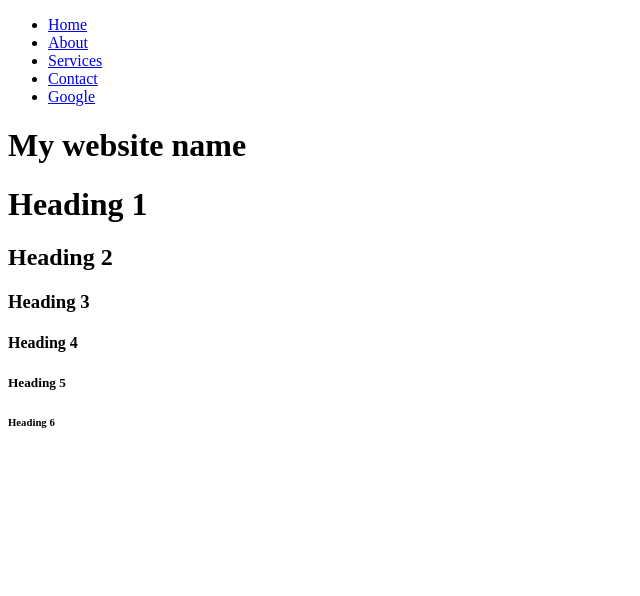
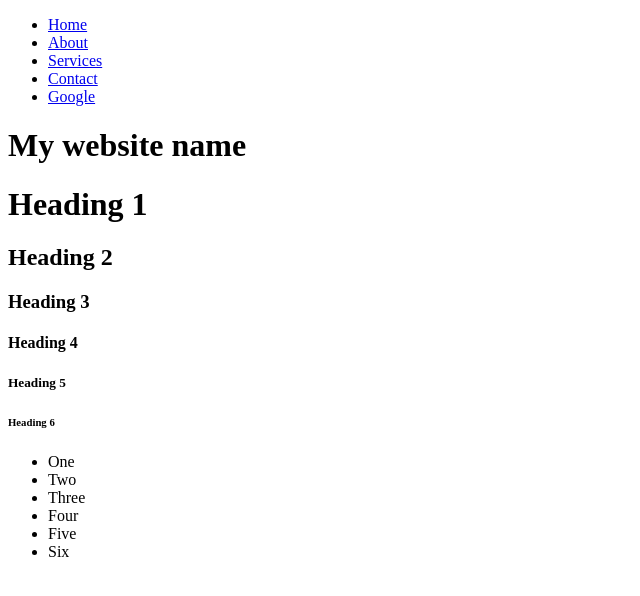
Before and after one commit to ac639/website3003, a plain HTML site: page docs/index.html in a window 1280 px wide. Shown: the whole page, without its empty margins (0-640 px from the left). Drawn offline with Linux system fonts and the light colour scheme.

Commit message:
Feature: Added unordered list in main

```diff
--- a/docs/index.html
+++ b/docs/index.html
@@ -31,6 +31,14 @@
             <h5>Heading 5</h5>
             <h6>Heading 6</h6>
 
+            <ul>
+                <li>One</li>
+                <li>Two</li>
+                <li>Three</li>
+                <li>Four</li>
+                <li>Five</li>
+                <li>Six</li>
+            </ul>
 
         <div id="footer"></div>
 
```
